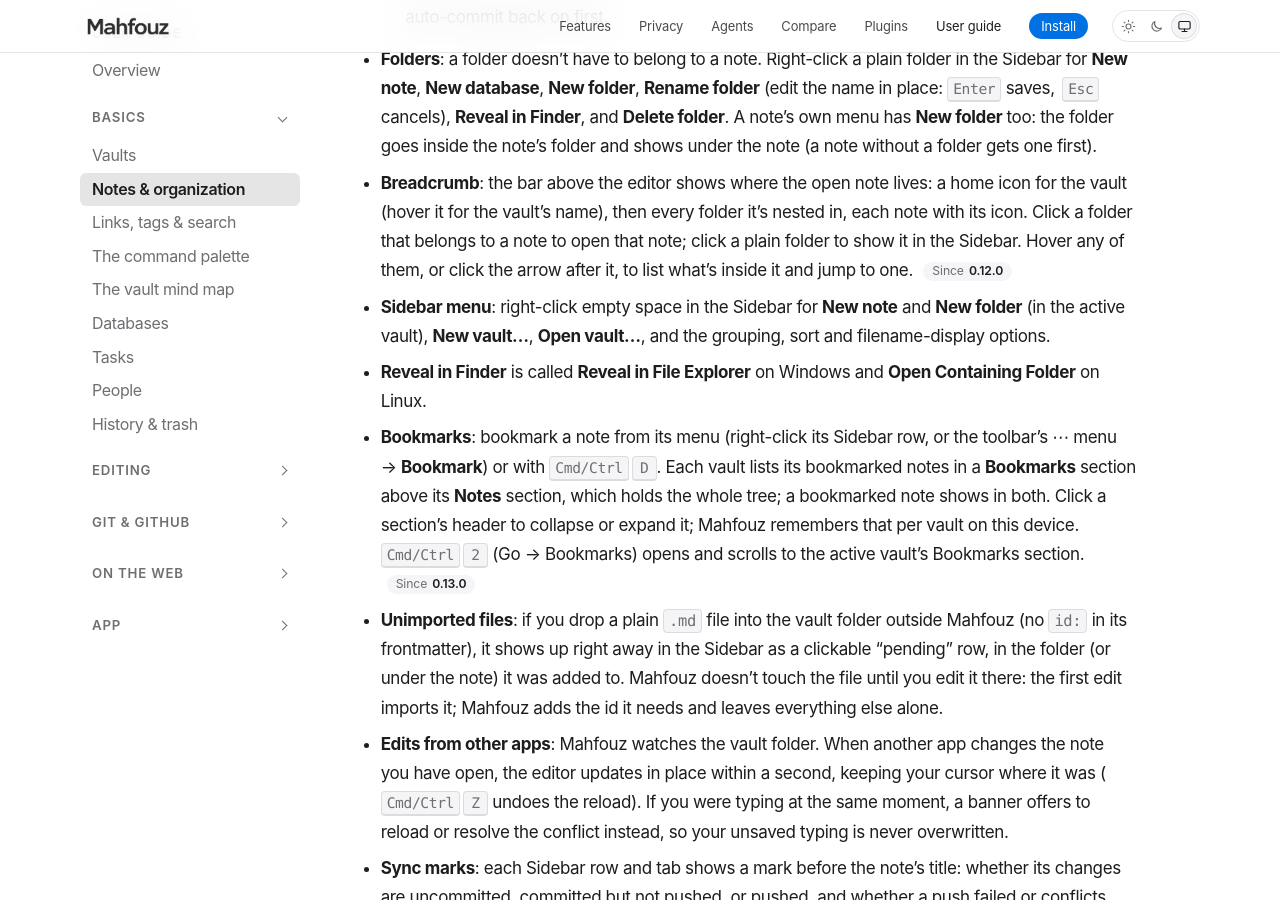
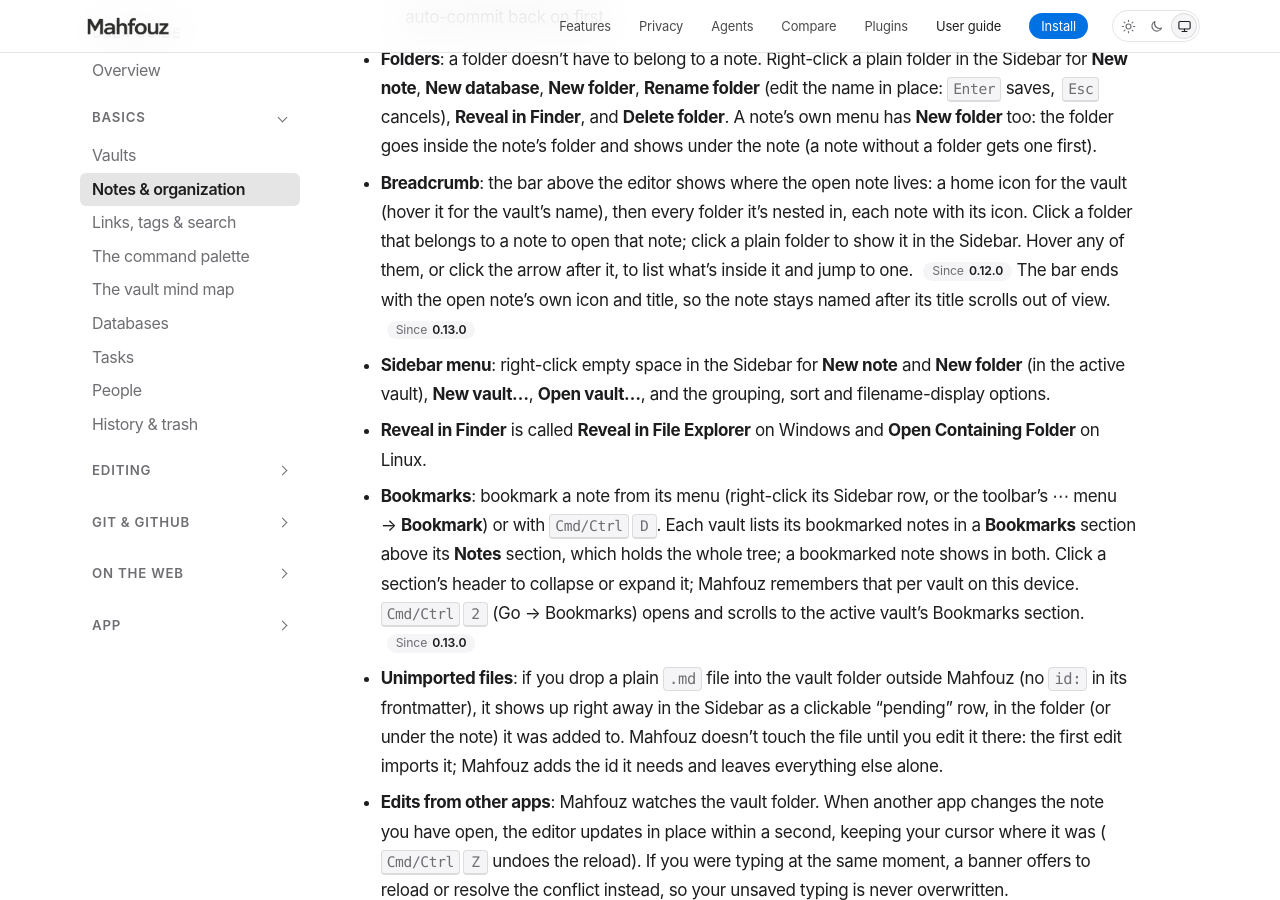
Before and after one commit to mahfouz-app/docs, a Jekyll site: the page built from guide/notes.md, in a window 1280 px wide and 900 px high, scrolled down 2106 px. Built offline with Jekyll 4.4.1, drawn with Linux system fonts in a browser that asks for light colours.

Commit message:
guide: the breadcrumb bar ends with the open note (#198)
Co-authored-by: Claude Opus 5.5 <noreply@anthropic.com>

```diff
--- a/guide/notes.md
+++ b/guide/notes.md
@@ -103,6 +103,8 @@ the fields by name: `{today}_{id}_`.
   belongs to a note to open that note; click a plain folder to show it in
   the Sidebar. Hover any of them, or click the arrow after it, to list
   what's inside it and jump to one. {% include since.html v="0.12.0" %}
+  The bar ends with the open note's own icon and title, so the note stays
+  named after its title scrolls out of view. {% include since.html v="0.13.0" %}
 - **Sidebar menu**: right-click empty space in the Sidebar for **New
   note** and **New folder** (in the active vault), **New vault…**, **Open
   vault…**, and the grouping, sort and filename-display options.
```
